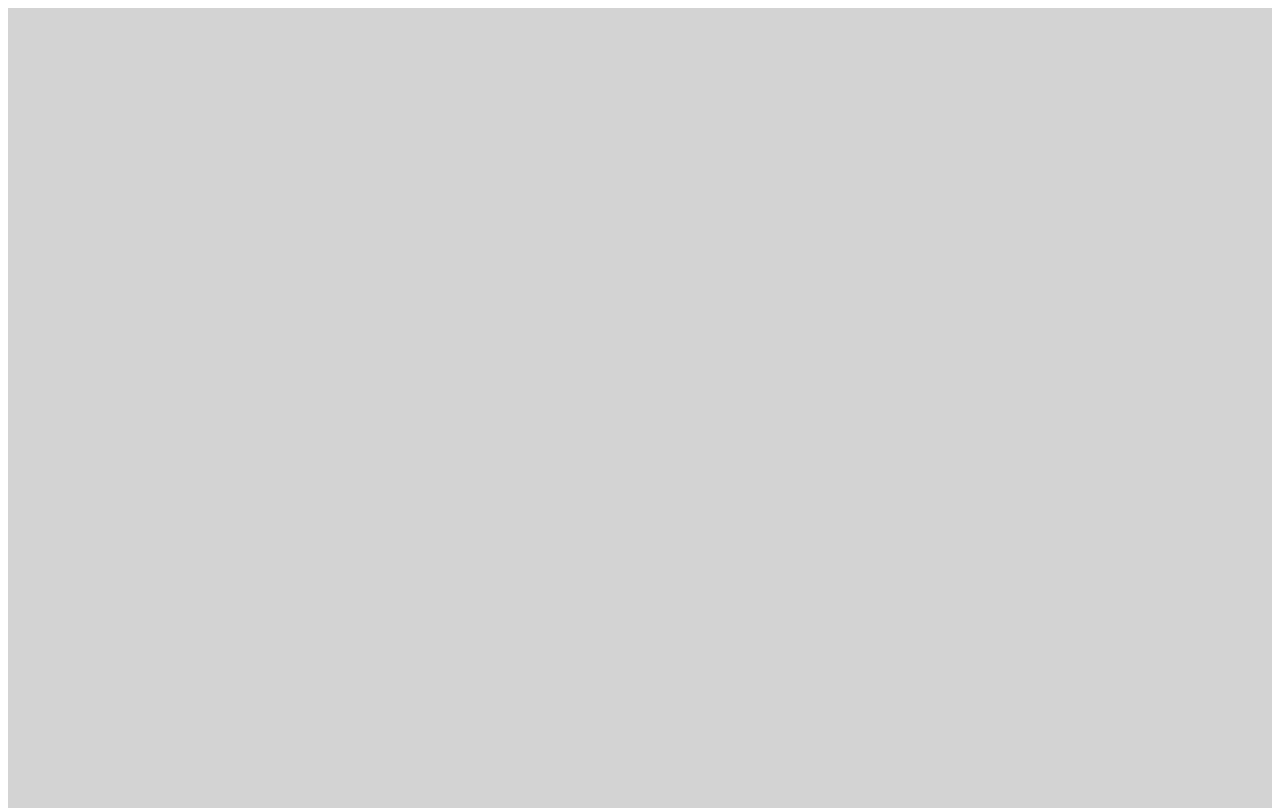
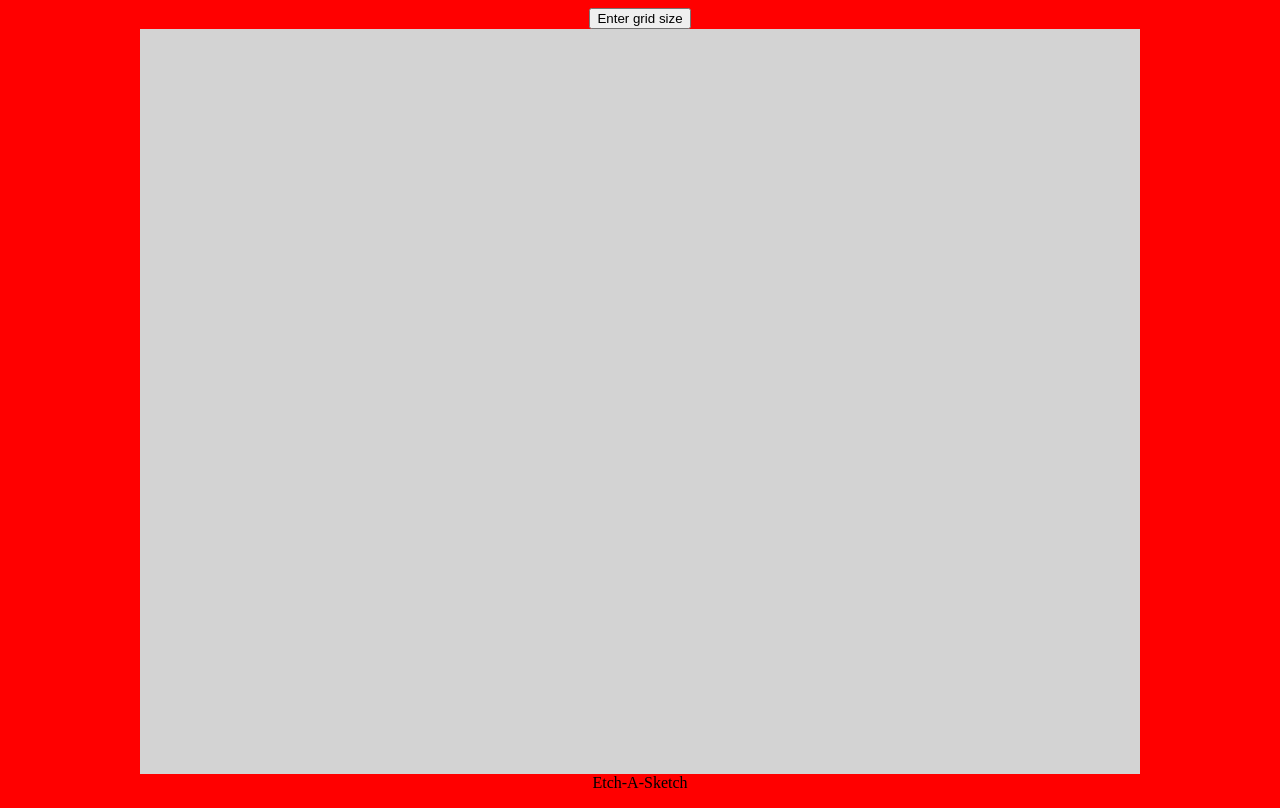
Before and after one commit to SM10/Odin-s-Etch-A-Sketch, a plain HTML site: page index.html in a window 1280 px wide. Drawn offline with Linux system fonts and the light colour scheme.

Commit message:
sketch area now changes width/height to fit screen on shrink

```diff
--- a/index.html
+++ b/index.html
@@ -6,8 +6,16 @@
         <script src="script.js" defer></script>
     </head>
     <body>
+        <div id="header">
+            <button id="grid-spec">Enter grid size</button>
+        </div>
         <div id="sketcharea">
 
         </div>
+        <div id="footer">
+            <div class="reset"></div>
+            <div id="eas-label">Etch-A-Sketch</div>
+            <div class="reset"></div>
+        </div>
     </body>
 </html>
--- a/script.js
+++ b/script.js
@@ -6,6 +6,7 @@ createGrid()
 
 function createGrid(){
     let sketcharea = document.querySelector('#sketcharea')
+    sketcharea.style.alignItems="stretch"
     for (let row = 0; row <rowCount; row++)
     {
         let newRow = document.createElement('div')
--- a/style.css
+++ b/style.css
@@ -1,12 +1,32 @@
 html, body{
-    height: 100%
+    height: 99%
+}
+
+body{
+    background-color: red;
+    display: flex;
+    flex-direction: column;
+    align-items: center;
+}
+
+body > *{
+    margin-left: 100px auto;
+    margin-right: 100px auto;
+    display: flex;
+    justify-content: center;
+    align-items: space-between;
 }
 
 #sketcharea {
     background-color: lightgray;
+    display: flex;
+    flex: 0 1 auto;
+    max-width: 1000px;
+    width: 100%;
+    max-height: 800px;
     height: 100%;
-    display: flex;
     justify-content: center;
     flex-direction: column;
     align-items: stretch;
+    align-self: center;
 }
```
